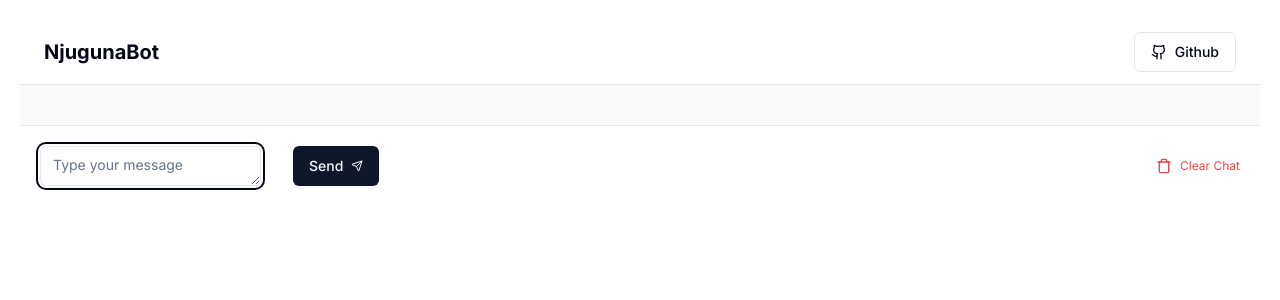
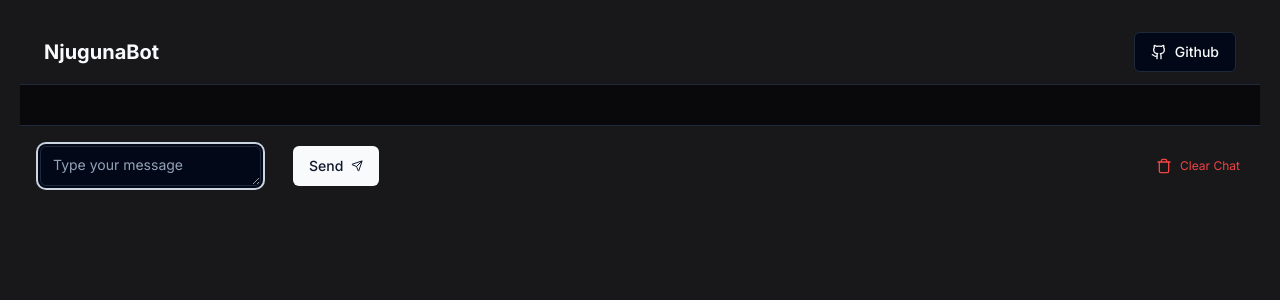
Before and after one commit to NjugunaBrian/AIBot, a Next.js app: page / in a window 1280 px wide. Shown: the top 300 px of the page. Built offline with nearby package versions, Linux system fonts and the light colour scheme.

Commit message:
feat: State rehydration & dark theme

```diff
--- a/app/layout.tsx
+++ b/app/layout.tsx
@@ -1,8 +1,8 @@
+import 'highlight.js/styles/github-dark.css'
 import type { Metadata } from "next";
-import { Inter } from "next/font/google";
 import "./globals.css";
+import Root from "@/components/Root";
 
-const inter = Inter({ subsets: ["latin"] });
 
 export const metadata: Metadata = {
   title: "Chat Bot",
@@ -15,8 +15,6 @@ export default function RootLayout({
   children: React.ReactNode;
 }>) {
   return (
-    <html lang="en">
-      <body className={inter.className}>{children}</body>
-    </html>
+    <Root>{children}</Root>
   );
 }
--- a/components/Chat/ChatInput.tsx
+++ b/components/Chat/ChatInput.tsx
@@ -18,7 +18,7 @@ const ChatInput = ({ onChange, value, onSubmit, disabled}: Props) => {
     const formRef = useRef<HTMLFormElement>(null);
   return (
     <form ref={formRef} onSubmit={onSubmit}>
-        <div className='flex flex-row items-center gap-8'>
+        <div className='flex flex-row items-center gap-4 lg:gap-8'>
             <div>
                 <Textarea
                     className='flex max-h-[14rem] min-h-[2.5rem] flex-1'
--- a/components/Message/MessageBalloon.tsx
+++ b/components/Message/MessageBalloon.tsx
@@ -118,12 +118,12 @@ const Blockquote = ({children, ...props}: any) => {
 const MessageBalloon = ({ sender, message, date }: MessageBalloonProps) => {
     return (
         <div>
-            <Label className='text-xs font-semibold text-black'>
+            <Label className='text-xs font-semibold text-white'>
                 {sender === 'AI' ? "Brian" : "Me"}
                 {formatDate(date)}
             </Label>
 
-            <Label className="text-base text-black">
+            <Label className="text-base text-white">
                 <Markdown
                    components={{
                     pre: ({node, ...props}) => <Pre {...props} />,
--- /dev/null
+++ b/components/Root/index.tsx
@@ -0,0 +1,29 @@
+"use client"
+import { useEffect } from "react";
+import { Inter } from "next/font/google";
+import { cn } from "@/lib/utils"
+import { useMessages } from "@/lib/store";
+
+const inter = Inter({ subsets: ["latin"] });
+
+type Props = {
+    children: React.ReactNode
+}
+
+
+const Root = ({children}: Props) => {
+    useEffect(() => {
+        useMessages.persist.rehydrate();
+    },[])
+
+    return (
+        <html lang="en" className={'dark'}>
+            <body className={cn(inter.className, 'dark:bg-zinc-900')} suppressHydrationWarning={true}>
+                {children}
+            </body>
+        </html>
+
+    )
+}
+
+export default Root
--- a/package.json
+++ b/package.json
@@ -16,6 +16,7 @@
     "class-variance-authority": "^0.7.0",
     "clsx": "^2.1.1",
     "date-fns": "^4.0.0",
+    "highlight.js": "^11.10.0",
     "lucide-react": "^0.441.0",
     "next": "14.2.7",
     "openai": "^4.62.0",
```
Also changed, not shown: 1 other file (tests, documents, lock files or other folders).
